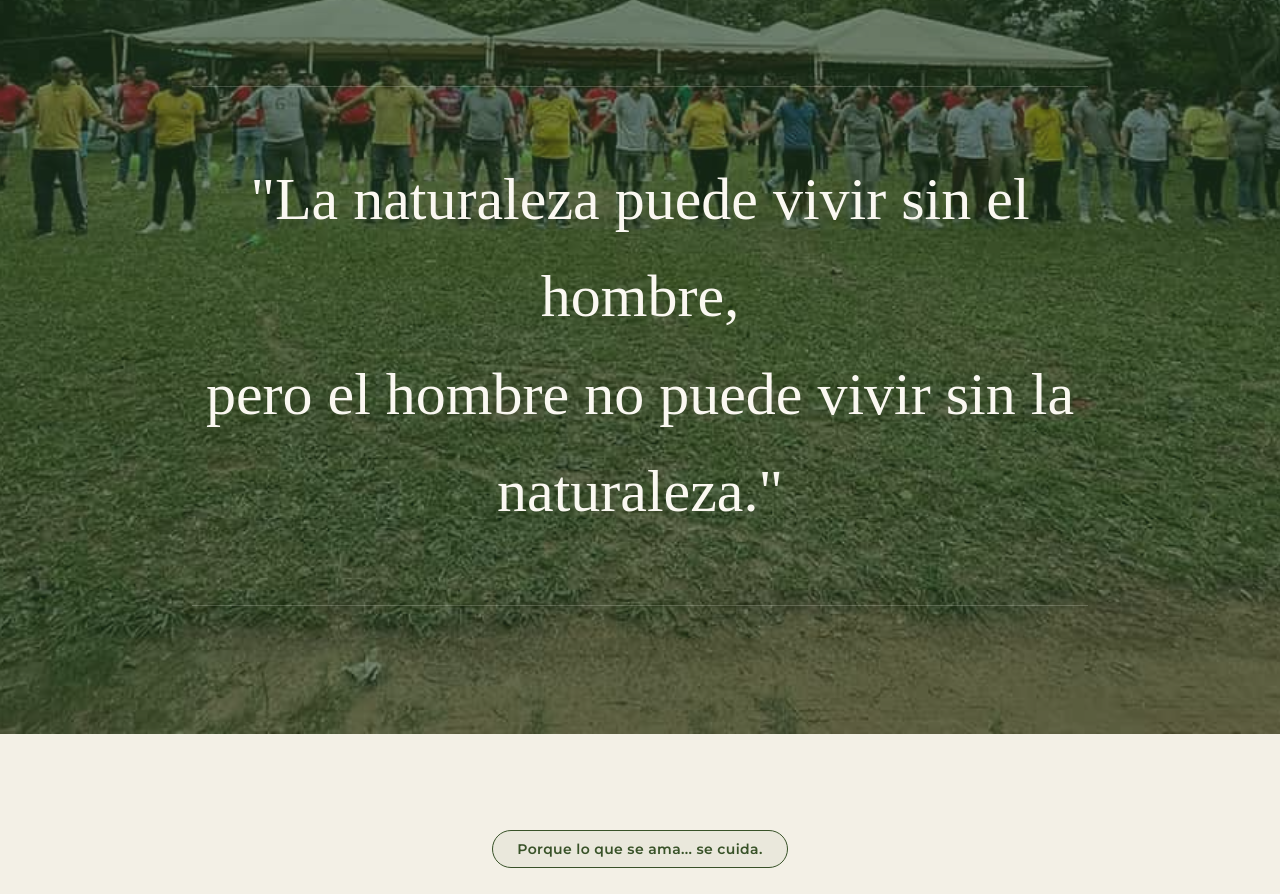
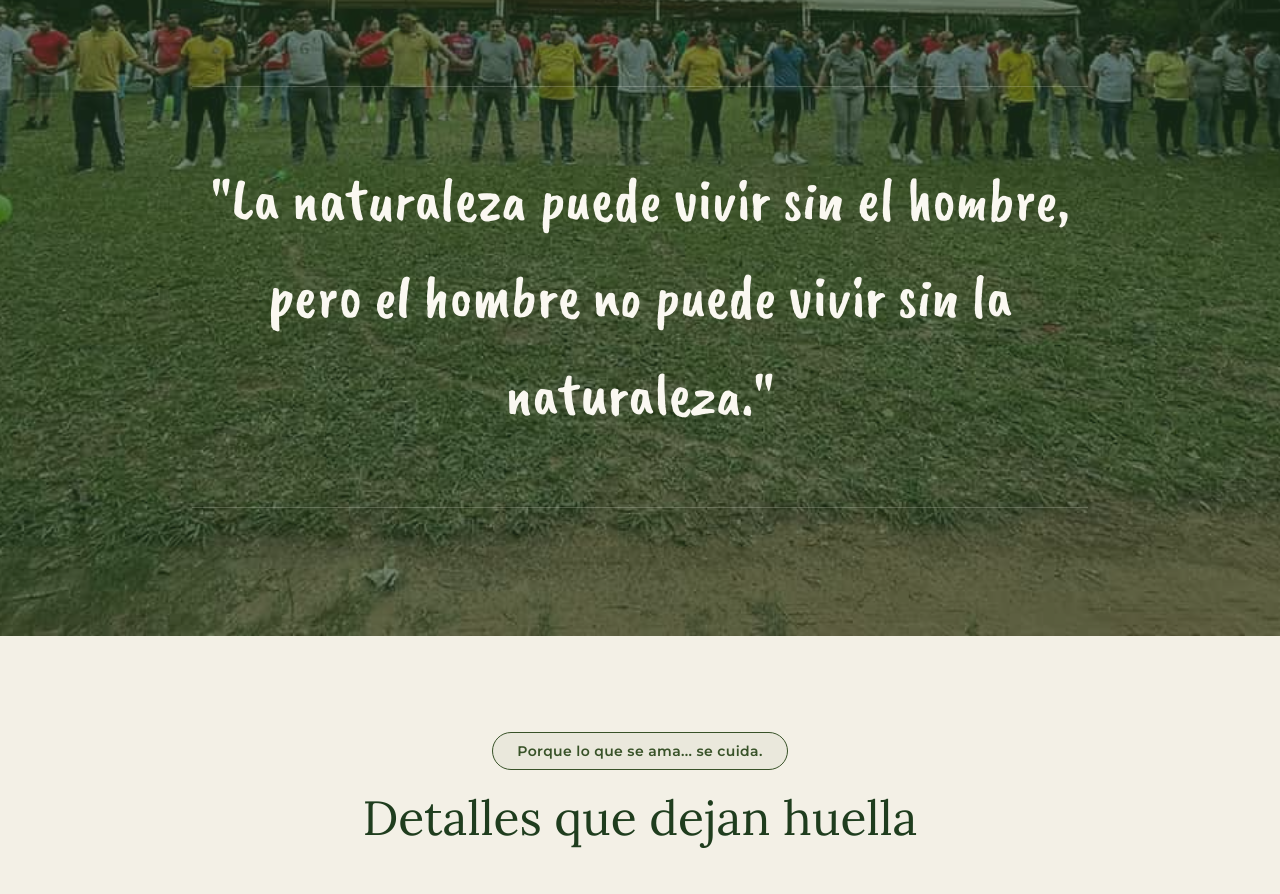
Before and after one commit to DavikoGH/yvagaguazu, a React (Vite) app: page /nosotros in a window 1280 px wide. Shown: the part 2340-3234 px from the top of the page. Built offline with nearby package versions, Linux system fonts and the light colour scheme; a web font is replaced by a local one.

Commit message:
style: update font for quote in Nosotros page
Change font-family to Caveat Brush for better readability and aesthetic alignment.

```diff
--- a/src/pages/Nosotros.tsx
+++ b/src/pages/Nosotros.tsx
@@ -121,7 +121,7 @@ export default function Nosotros() {
           </div>
 
           <div className="max-w-4xl mx-auto text-center border-t border-b border-yvaga-white/20 py-12 -mt-16">
-            <p className="font-rouge text-5xl md:text-6xl text-yvaga-white leading-relaxed font-normal py-4">
+            <p className="font-caveat-brush text-5xl md:text-6xl text-yvaga-white leading-relaxed font-normal py-4">
               "La naturaleza puede vivir sin el hombre,<br className="hidden md:block"/> pero el hombre no puede vivir sin la naturaleza."
             </p>
           </div>
```
